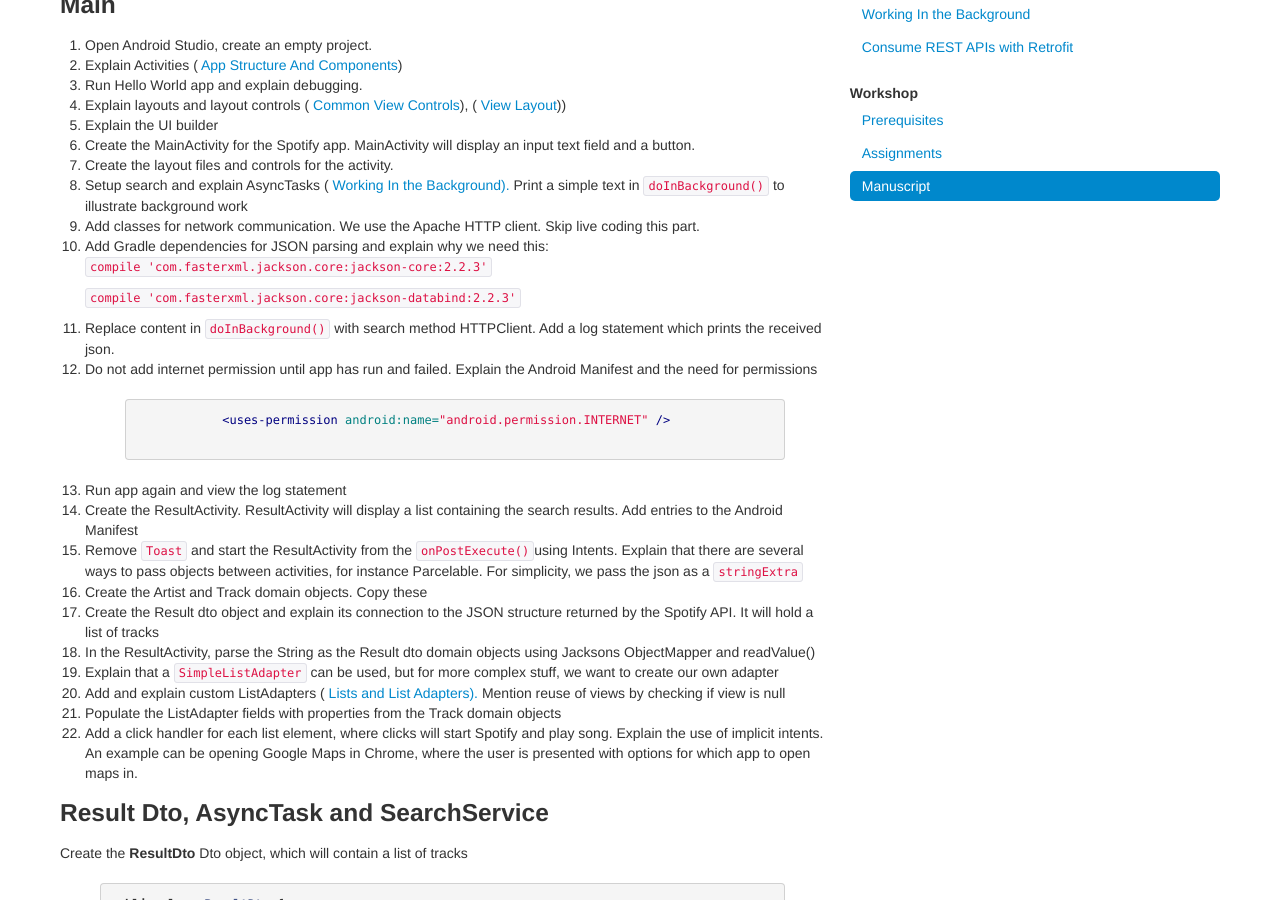
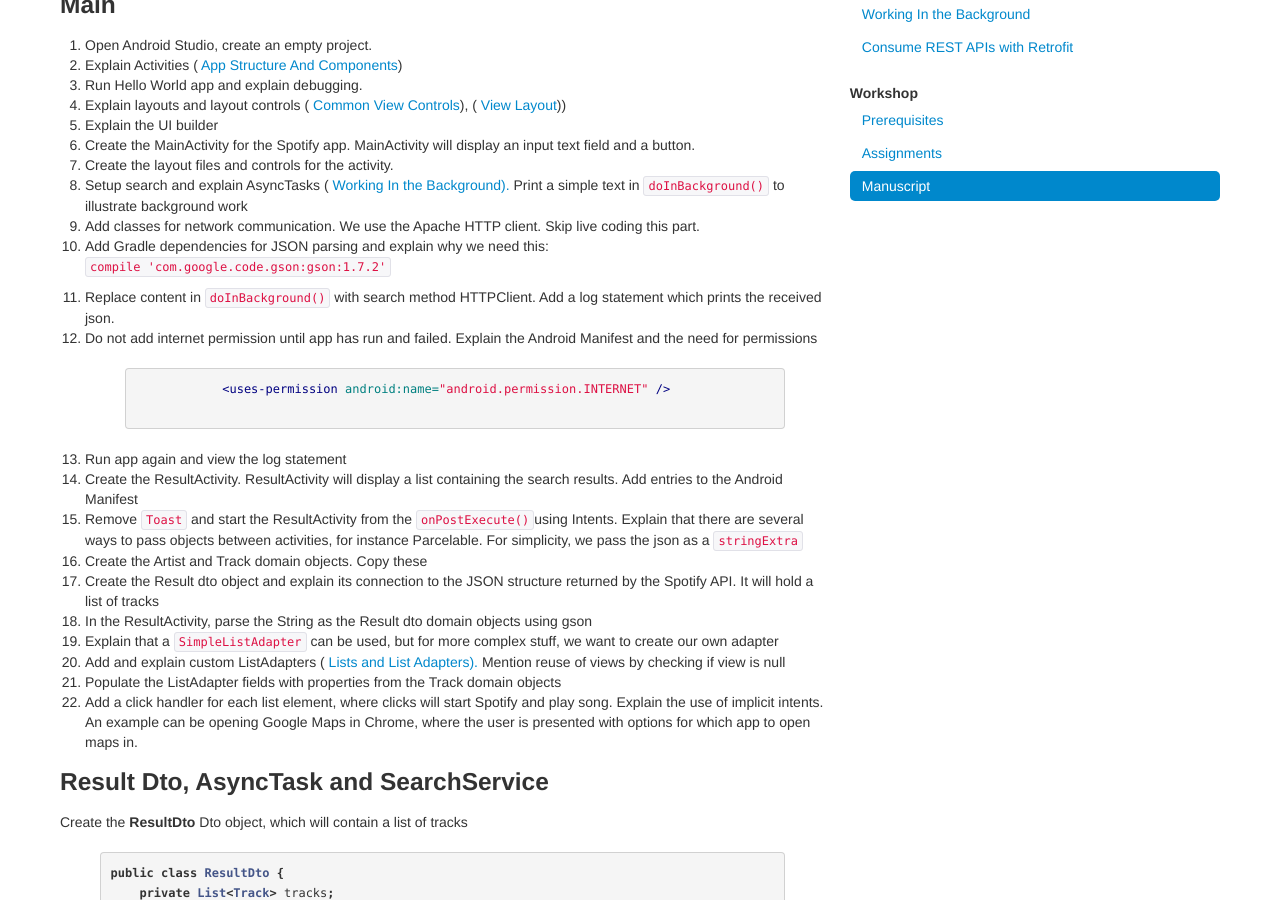
Before and after one commit to bekk/android101, a Jekyll site: the page built from docs/pages/manuscript.html, in a window 1280 px wide and 900 px high, scrolled down 255 px. Built offline with Jekyll 4.4.1, drawn with Linux system fonts in a browser that asks for light colours; Markdown is read by kramdown in place of the engine named in the settings; some of the changed text lies outside the part shown.

Commit message:
Oppdatert manus

```diff
--- a/docs/pages/manuscript.html
+++ b/docs/pages/manuscript.html
@@ -19,8 +19,7 @@ an updated version of Android Studio
     	Print a simple text in <code>doInBackground()</code> to illustrate background work</li>
 	<li>Add classes for network communication. We use the Apache HTTP client. Skip live coding this part.</li>
 	<li>Add Gradle dependencies for JSON parsing and explain why we need this:
-		<p><code>compile 'com.fasterxml.jackson.core:jackson-core:2.2.3'</code></p>
-   		<p><code>compile 'com.fasterxml.jackson.core:jackson-databind:2.2.3'</code> </p>
+		<p><code> compile 'com.google.code.gson:gson:1.7.2'</code></p>
 	</li>
 	<li>Replace content in <code>doInBackground()</code> with search method HTTPClient. Add a log statement which prints the received json.</li>
 	<li>Do not add internet permission until app has run and failed. Explain the Android Manifest and the need for permissions</li>
@@ -34,7 +33,7 @@ an updated version of Android Studio
     	stringExtra</code></li>
     <li> Create the Artist and Track domain objects. Copy these</li>
     <li> Create the Result dto object and explain its connection to the JSON structure returned by the Spotify API. It will hold a list of tracks</li>
-    <li>In the ResultActivity, parse the String as the Result dto domain objects using Jacksons ObjectMapper and readValue()</li>
+    <li>In the ResultActivity, parse the String as the Result dto domain objects using gson</li>
     <li> Explain that a <code>SimpleListAdapter</code> can be used, but for more complex stuff, we want to create our own adapter</code></li>
     <li>Add and explain custom ListAdapters (<a href="list-list-adapters.html"> Lists and List Adapters).</a> Mention reuse of views by checking if view is null</li>
     <li>Populate the ListAdapter fields with properties from the Track domain objects</li>
@@ -135,10 +134,6 @@ public class Track {
 	private List<Artist> artists;
 	private String href;
 
-	// Jackson needs an empty constructor
-	public Track() {
-	}
-
 	public String getHref() {
 		return href;
 	}
@@ -169,10 +164,6 @@ public class Track {
 {% highlight java %}
 public class Artist {
 	private String name;
-
-	// Jackson needs an empty constructor
-	public Artist() {
-	}
 
 	public String getName() {
 		return name;
```
